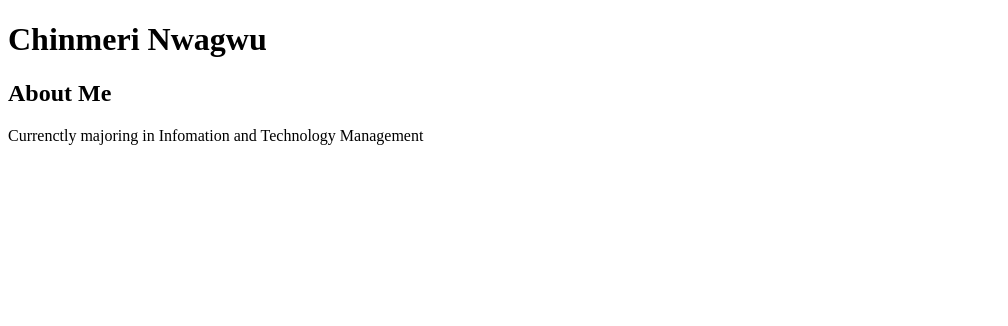
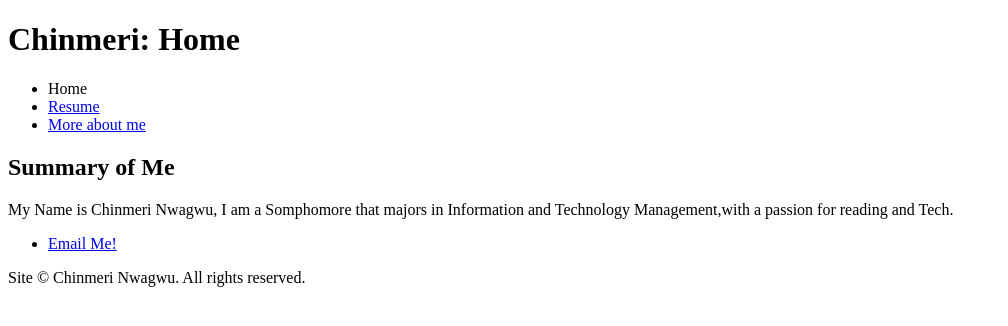
Before and after one commit to JewelPilot/project-one, a plain HTML site: page index.html in a window 1280 px wide. Shown: the whole page, without its empty margins (0-1008 px from the left). Drawn offline with Linux system fonts and the light colour scheme.

Commit message:
Add Structural Changes

```diff
--- a/index.html
+++ b/index.html
@@ -1,24 +1,40 @@
 <!DOCTYPE html>
-<html lang="en">
-
-<head>
-<title>Chinmeri Nwagwu: Home  </title>
-<meta charset="utf-8" />
-</head>
+<html lang="en" dir="ltr">
+  <head>
+    <meta name="viewport" content="width=device-width,initial-scale=1.0,shrink-to-fit=none" />
+    <meta charset="utf-8" />
+    <title>Ibrahim Tomiwa Home</title>
+  </head>
+  <body>
+    <header id="header">
+      <h1>Chinmeri: Home</h1>
+      <nav id="navigation">
+        <ul>
+          <li>Home</li>
+          <li><a href="../resume">Resume</a></li>
+          <li><a href="../chinmeri">More about me</a></li>
+        </ul>
+      </nav>
+    </header>
+    <main id="content">
+      <article>
+        <h2>Summary of Me</h2>
+        <p>
+          My Name is Chinmeri Nwagwu, I am a Somphomore that majors in
+          Information and Technology Management,with a passion for reading and Tech.
+        </p>
+      </article>
+    </main>
+    <footer id="footer">
+      <ul class="contact">
+        <li class="email">
+          <a
+        href="mailto:cnwagwu@hawk.iit.edu">Email Me! </a>
+        </li>
 
 
-<body>
-<h1>Chinmeri Nwagwu</h1>
-
-
-<h2>About Me</h2>
- <p>
-   Currenctly majoring in Infomation and Technology Management
-</p>
-
-
- </body>
-
-
-
+      </ul>
+      <p>Site &copy; Chinmeri Nwagwu. All rights reserved.</p>
+    </footer>
+  </body>
 </html>
```
